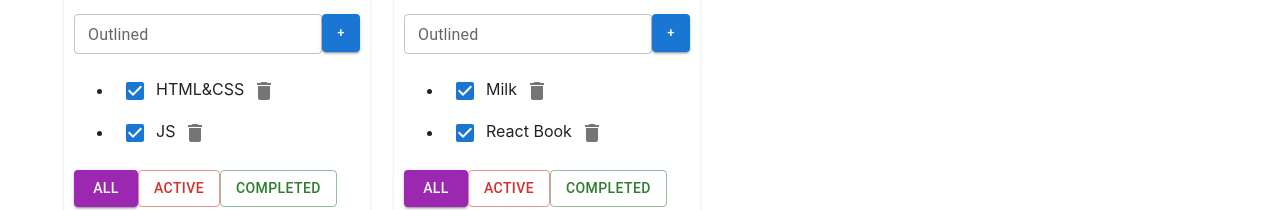
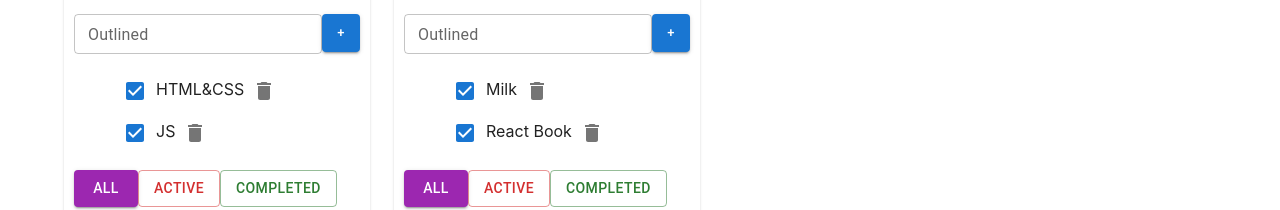
Before and after one commit to cros6y6raga/todo-list-lessons, a React (Create React App) app: page / in a window 1280 px wide. Shown: the part 217-427 px from the top of the page. Built offline with nearby package versions, Linux system fonts and the light colour scheme.

Commit message:
Refactoring

```diff
--- a/src/App.css
+++ b/src/App.css
@@ -22,3 +22,7 @@
 /*.is-done {*/
 /*  opacity: 0.5;*/
 /*}*/
+
+ul {
+    list-style: none;
+}
```
